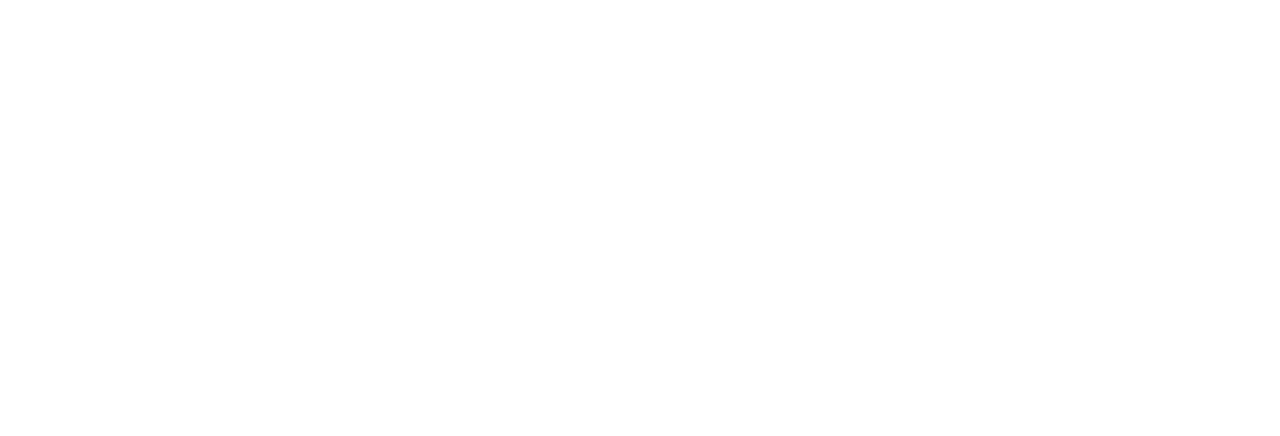
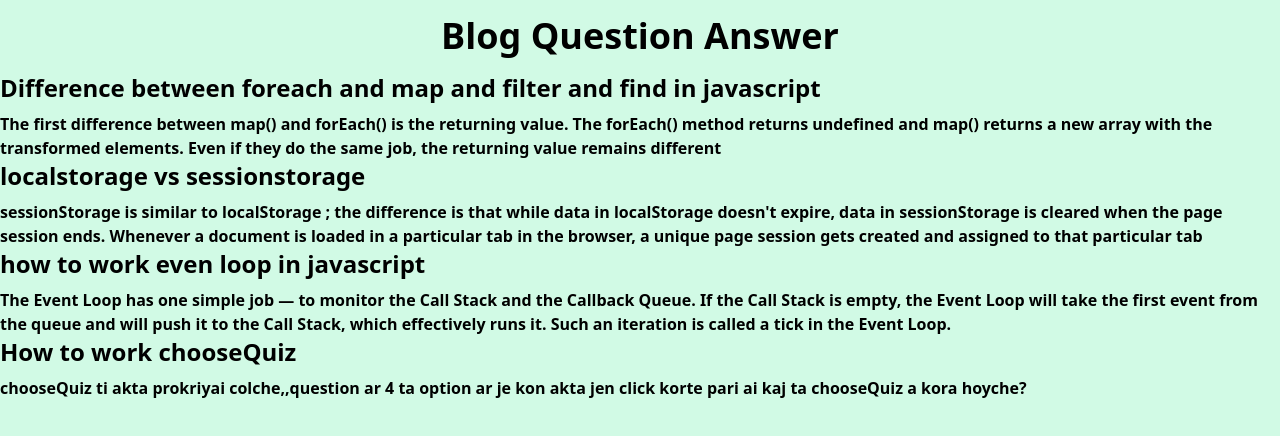
Before and after one commit to Prosantaroy1/Quiz-project, a plain HTML site: page blog.html in a window 1280 px wide. Drawn offline with nearby package versions, Linux system fonts and the light colour scheme.

Commit message:
blog site completed

```diff
--- a/blog.html
+++ b/blog.html
@@ -6,16 +6,51 @@
     <meta name="viewport" content="width=device-width, initial-scale=1.0">
     <title>Blog Site Details</title>
     <!--tailwind file-->
-
+    <script src="https://cdn.tailwindcss.com"></script>
 </head>
-<body>
+<body class="bg-emerald-100">
     <!--header open-->
     <header>
-        <h1></h1>
+        <h1 class="text-center text-4xl font-bold mt-4">Blog Question Answer</h1>
     </header>
     <!--header colsed-->
     <!--Details section open-->
-    <section></section>
+    <section class="container mx-auto mt-4">
+        <!--Question: 01-->
+        <h1 class="text-2xl font-extrabold">Difference between foreach and map and filter and find in javascript</h1>
+        <p class="mt-2 font-semibold">
+            The first difference between map() and forEach() is the returning value. The forEach() method
+            returns undefined and map() returns a new array with
+            the transformed elements. Even if they do the same job, the returning value remains different
+        </p>
+        <!--Question: 02-->
+        <h1 class="text-2xl font-extrabold">
+            localstorage vs sessionstorage
+        </h1>
+        <p class="mt-2 font-semibold">
+            sessionStorage is similar to localStorage ; the difference is that while data in localStorage
+            doesn't expire, data in sessionStorage is cleared when the page session ends. Whenever a document
+             is loaded in a particular tab in the browser,
+            a unique page session gets created and assigned to that particular tab
+        </p>
+        <!--Question: 03-->
+        <h1 class="text-2xl font-extrabold">how to work even loop in javascript</h1>
+        <p class="mt-2 font-semibold">
+            The Event Loop has one simple job — to monitor the Call Stack and the Callback Queue.
+            If the Call Stack is empty, the Event Loop will take the first event from the queue and will
+             push it to the Call Stack,
+             which effectively runs it. Such an iteration is called a tick in the Event Loop.
+        </p>
+        <!--Question: 04-->
+        <h1 class="text-2xl font-extrabold">How to work chooseQuiz</h1>
+        <p class="mt-2 font-semibold">
+            chooseQuiz ti akta prokriyai colche,,question ar 4 ta option ar je kon akta
+            jen click korte pari ai kaj ta chooseQuiz a kora hoyche?
+        </p>
+    </section>
     <!--closed-->
+
+    <!--js add file-->
+    <script src="index.js"></script>
 </body>
 </html>
--- a/index.js
+++ b/index.js
@@ -186,3 +186,8 @@ document.querySelector("#submit").addEventListener("click", function() {
   }, 1500);
   window.scrollTo(0, 0);
 });
+
+//button click for new pages
+const btnblog = document.getElementById('btn-blog').addEventListener('click',function(){
+  window.location.href= 'blog.html'
+})
```
Also changed, not shown: index.html (+1 -1 lines).
